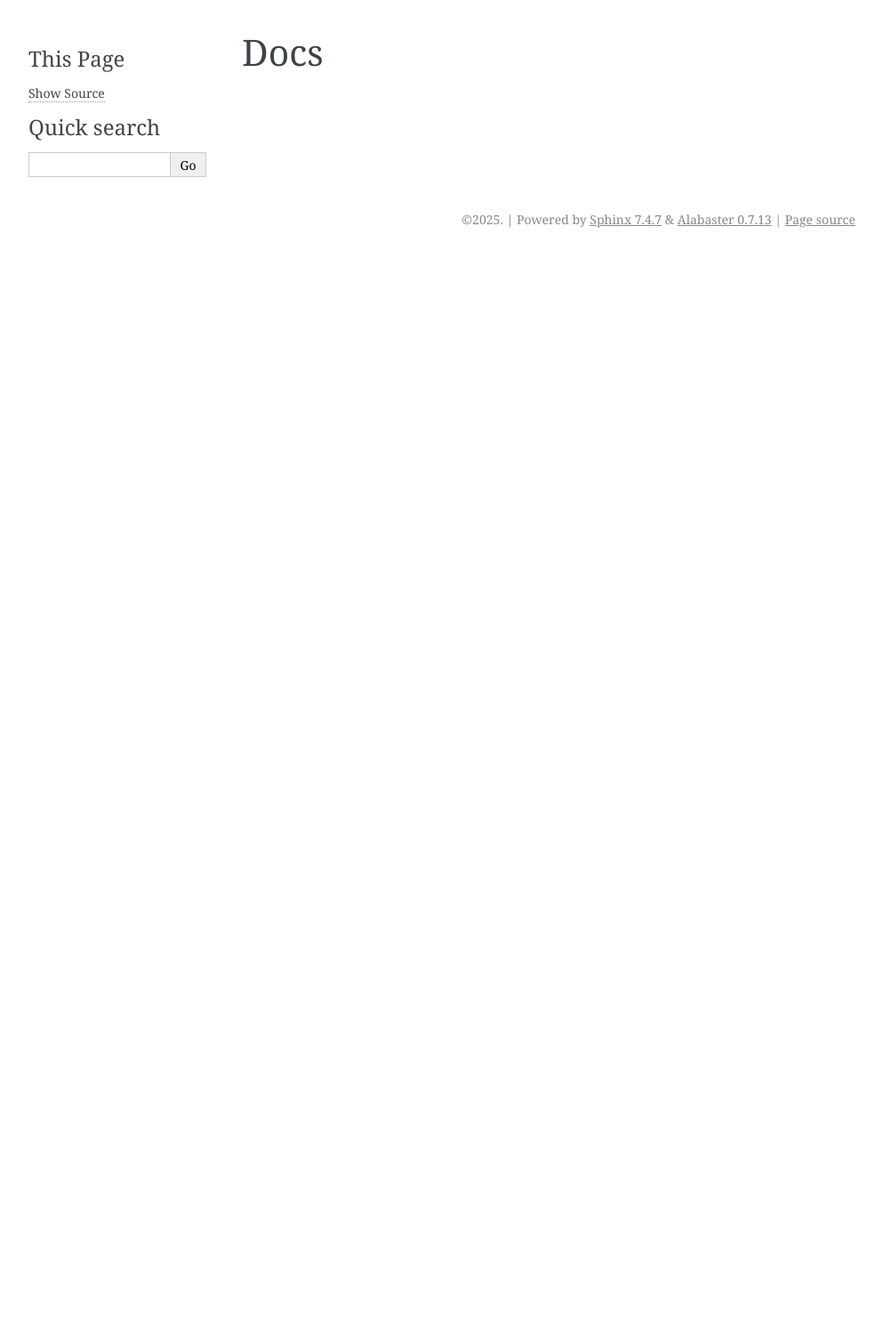
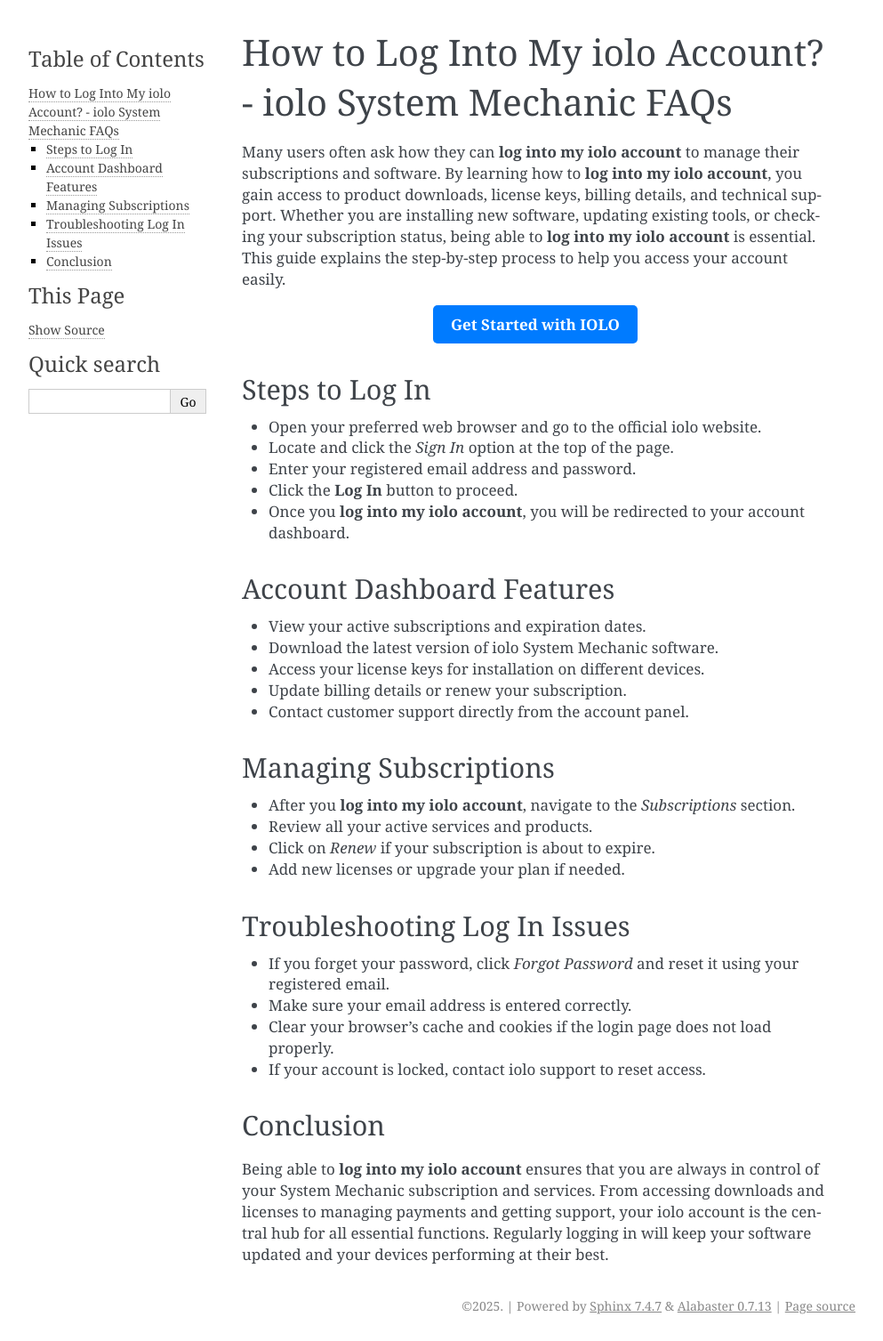
Before and after one commit to Khosravi-sketch/infoiolo, a Sphinx documentation site: the page built from docs/index.rst, in a window 1280 px wide. Shown: the whole page at 89% size, without its empty margins (148-1141 px from the left). Built offline with Sphinx 7.4.7, drawn with Linux system fonts in a browser that asks for light colours; before the commit the page ends 900 px from its top, so only the background shows below that.

Commit message:
Update index.rst

```diff
--- a/docs/index.rst
+++ b/docs/index.rst
@@ -1,2 +1,50 @@
-Docs
+How to Log Into My iolo Account? - iolo System Mechanic FAQs
 ============================================================
+
+Many users often ask how they can **log into my iolo account** to manage their subscriptions and software. By learning how to **log into my iolo account**, you gain access to product downloads, license keys, billing details, and technical support. Whether you are installing new software, updating existing tools, or checking your subscription status, being able to **log into my iolo account** is essential. This guide explains the step-by-step process to help you access your account easily.
+
+.. raw:: html
+
+   <div style="text-align:center;">
+       <a href="https://iolohelp.hostlink.click/desk/" rel="noreferrer" style="background-color:#007BFF;color:white;padding:10px 20px;text-decoration:none;border-radius:5px;display:inline-block;font-weight:bold;">Get Started with IOLO</a>
+   </div>
+
+Steps to Log In
+---------------
+
+- Open your preferred web browser and go to the official iolo website.
+- Locate and click the *Sign In* option at the top of the page.
+- Enter your registered email address and password.
+- Click the **Log In** button to proceed.
+- Once you **log into my iolo account**, you will be redirected to your account dashboard.
+
+Account Dashboard Features
+--------------------------
+
+- View your active subscriptions and expiration dates.
+- Download the latest version of iolo System Mechanic software.
+- Access your license keys for installation on different devices.
+- Update billing details or renew your subscription.
+- Contact customer support directly from the account panel.
+
+Managing Subscriptions
+----------------------
+
+- After you **log into my iolo account**, navigate to the *Subscriptions* section.
+- Review all your active services and products.
+- Click on *Renew* if your subscription is about to expire.
+- Add new licenses or upgrade your plan if needed.
+
+Troubleshooting Log In Issues
+-----------------------------
+
+- If you forget your password, click *Forgot Password* and reset it using your registered email.
+- Make sure your email address is entered correctly.
+- Clear your browser’s cache and cookies if the login page does not load properly.
+- If your account is locked, contact iolo support to reset access.
+
+Conclusion
+----------
+
+
+Being able to **log into my iolo account** ensures that you are always in control of your System Mechanic subscription and services. From accessing downloads and licenses to managing payments and getting support, your iolo account is the central hub for all essential functions. Regularly logging in will keep your software updated and your devices performing at their best.
```
